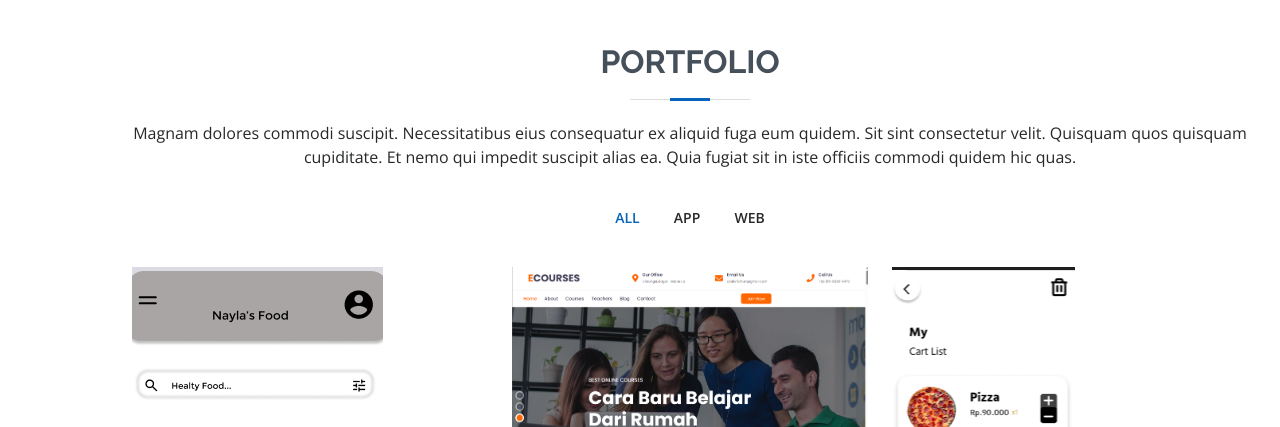
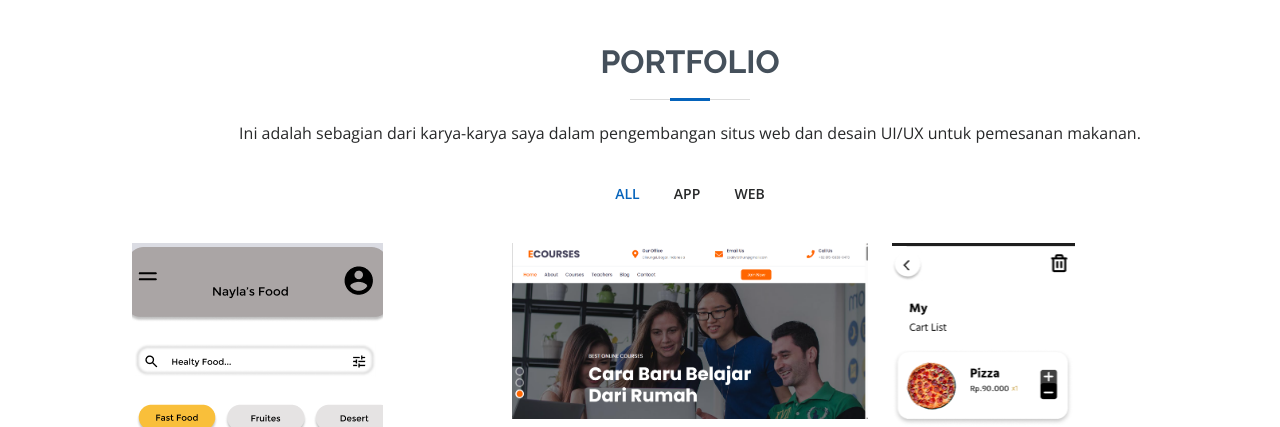
Before and after one commit to Fatkhurrahmann/Portofolio_Dzakyy, a plain HTML site: page index.html in a window 1280 px wide. Shown: the part 3220-3647 px from the top of the page. Drawn offline with nearby package versions, Linux system fonts and the light colour scheme.

Commit message:
Add files via upload

```diff
--- a/index.html
+++ b/index.html
@@ -248,7 +248,7 @@
 
         <div class="section-title">
           <h2>Portfolio</h2>
-          <p>Magnam dolores commodi suscipit. Necessitatibus eius consequatur ex aliquid fuga eum quidem. Sit sint consectetur velit. Quisquam quos quisquam cupiditate. Et nemo qui impedit suscipit alias ea. Quia fugiat sit in iste officiis commodi quidem hic quas.</p>
+          <p>Ini adalah sebagian dari karya-karya saya dalam pengembangan situs web dan desain UI/UX untuk pemesanan makanan.</p>
         </div>
 
         <div class="row">
```
